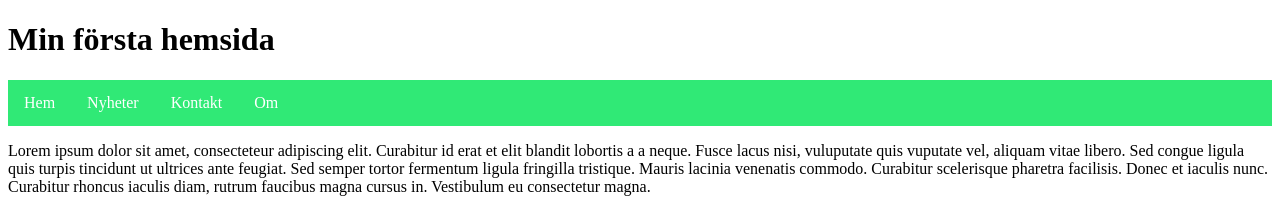
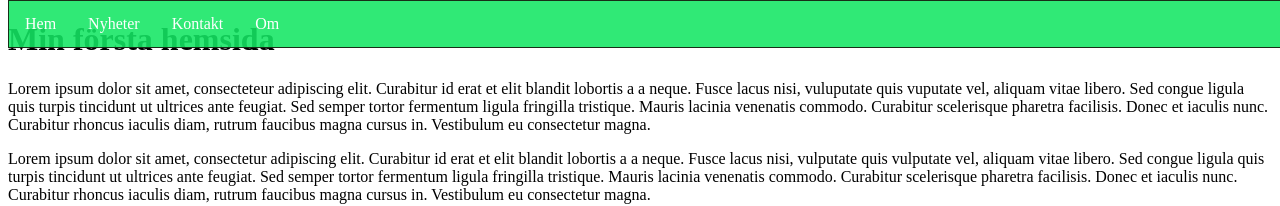
Before and after one commit to evan266/last-one, a plain HTML site: page index.html in a window 1280 px wide. Shown: the top 206 px of the page. Drawn offline with Linux system fonts and the light colour scheme.

Commit message:
Add files via upload

```diff
--- a/navigation.css
+++ b/navigation.css
@@ -21,3 +21,8 @@ ul {
     li a:hover {
         background-color: rgba(85, 247, 112, 0.726);
     }
+
+    ul {position: fixed; top: 0; width: 100%;}
+    ul {
+        border: 1px solid rgb(24, 46, 24)
+    }
```
